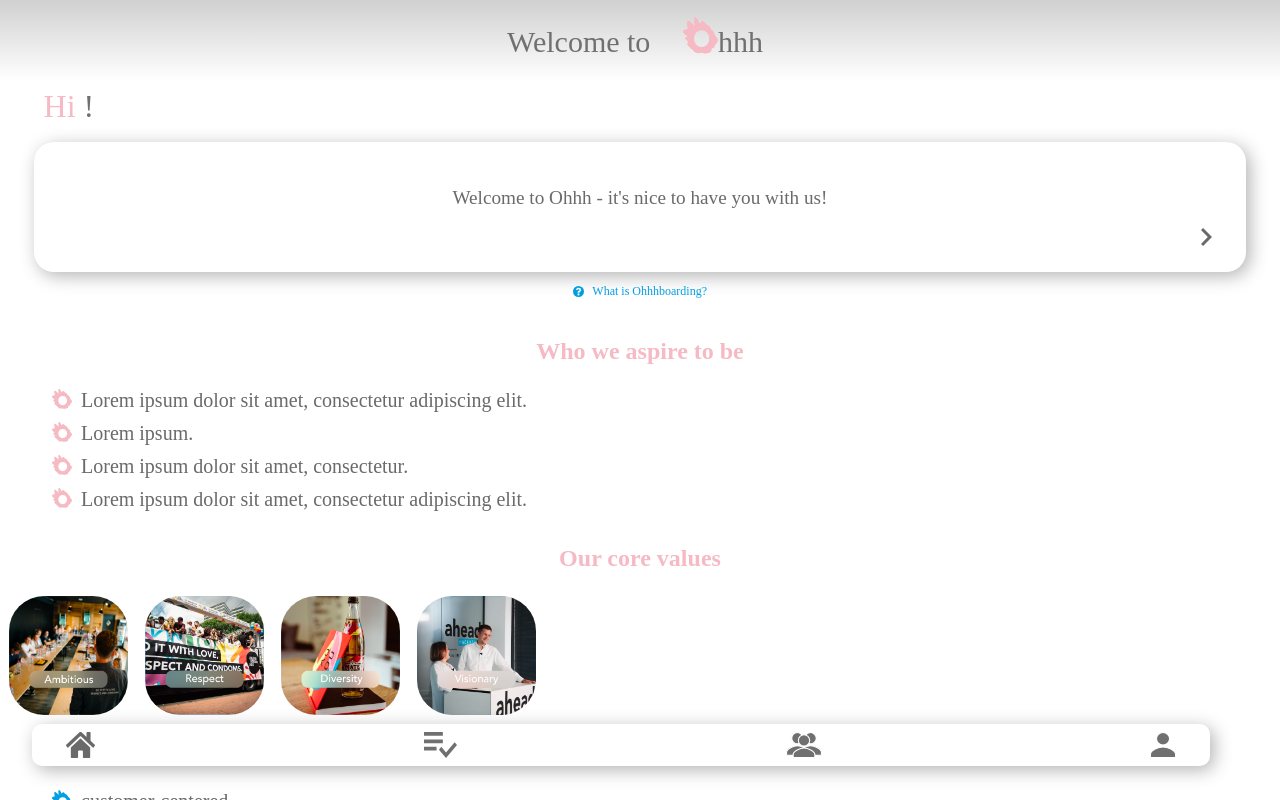
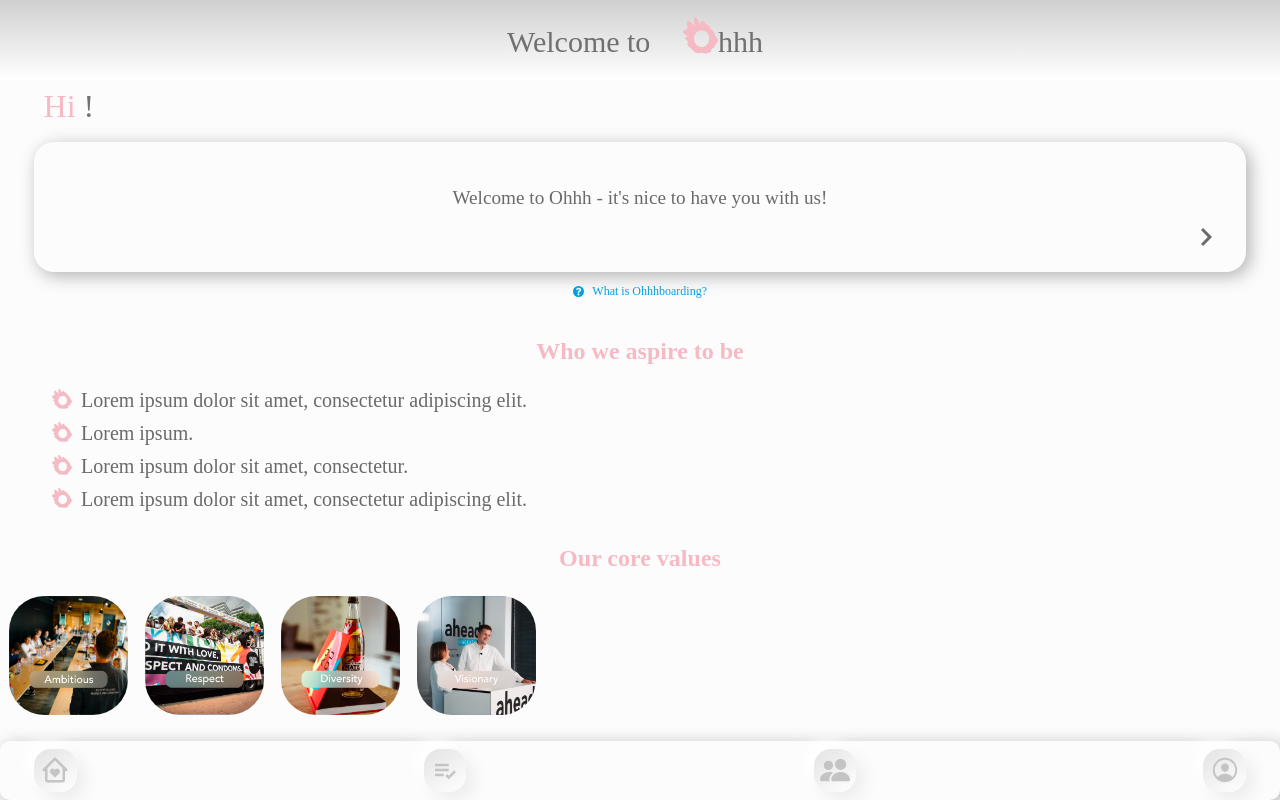
Before and after one commit to annikavennemann/capstone-project, a React (Create React App) app in the folder frontend/: page / in a window 1280 px wide. Both pictures are taken after typing "name@example.com", "Sample123" into the empty fields and a click on the button 1183 px from the left and 414 px from the top of the page. Shown: the top 800 px of the page. Built offline with nearby package versions, Linux system fonts and the light colour scheme; no server answers.

Commit message:
Changed Nav Bar Styling

```diff
--- a/frontend/src/GlobalStyles.js
+++ b/frontend/src/GlobalStyles.js
@@ -12,6 +12,7 @@ export default createGlobalStyle`
         font-size: 17px;
         font-weight: lighter;
         color: #6A6A6A;
+        background-color: #FCFCFC;
     }
 
     h3 {
@@ -20,4 +21,7 @@ export default createGlobalStyle`
         color: #F5BAC4;
     }
 
+    :root {
+        --ohhh-pink: #F5BAC4;
+    }
 `
--- a/frontend/src/components/Navigation/NavBar.js
+++ b/frontend/src/components/Navigation/NavBar.js
@@ -1,23 +1,34 @@
 import styled from 'styled-components/macro'
 import { NavLink } from 'react-router-dom'
-import navHome from '../../images/navHome.svg'
-import navChecklist from '../../images/navChecklist.svg'
-import navConnect from '../../images/navConnect.svg'
-import navProfile from '../../images/navProfile.svg'
+import { BiHomeHeart } from "react-icons/bi";
+import { BiListCheck } from "react-icons/bi";
+import { IoPersonCircleOutline } from "react-icons/io5";
+import { BsPeopleFill } from "react-icons/bs";
+
 
 export default function Navigation() {
     return (
         <NavStyled>
             <NavLinkStyled to="/home">
-                <img src={navHome} alt=""/>
+                <div>
+                    <BiHomeHeart color='#c4c4c4' size='30px'/>
+                </div>
             </NavLinkStyled>
 
             <NavLinkStyled to="/checklist">
-                <img src={navChecklist} alt=""/>
+                <div>
+                    <ChecklistIcon color='#c4c4c4' size='30px'/>
+                </div>
             </NavLinkStyled>
 
-            <img src={navConnect} alt=""/>
-            <img src={navProfile} alt=""/>
+            <div>
+                <BsPeopleFill color='#c4c4c4' size='30px'/>
+            </div>
+
+            <div>
+                <IoPersonCircleOutline color='#c4c4c4' size='30px'/>
+            </div>
+
 
         </NavStyled>
     )
@@ -25,21 +36,41 @@ export default function Navigation() {
 
 const NavStyled = styled.nav`
     position: fixed;
-    bottom: 2em;
-    width: 92%;
-    height: 2.5em;
+    bottom: 0;
+    width: 100%;
     display: flex;
-    margin-left: 2.5%;
+    margin-left: 0;
     padding: 0.5em 2em;
     justify-content: space-between;
-    background-color: #FFFFFF;
+    background-color: #fcfcfc;
     box-shadow: 4px 4px 18px hsla(0, 0%, 0%, 0.3);
     border-radius: 10px;
     z-index: 10;
+
+    div {
+        width: 2.5em;
+        height: 2.5em;
+        border-radius: 40%;
+        background: linear-gradient(145deg, #e3e3e3, #ffffff);
+        box-shadow:  8px 8px 16px #ededed, -8px -8px 16px #ffffff;
+        display: flex;
+        justify-content: center;
+        align-items: center;
+    }
 `
+
 const NavLinkStyled = styled(NavLink)`
-    img {
-            height: 1.5em;
-            width: auto;
+    &.active {
+        BiListCheck {
+
         }
+    }
 `
+const ChecklistIcon = styled(BiListCheck)`
+    color: c4c4c4;
+
+    &.active {
+        color: var(--ohhh-pink);
+    }
+
+`
```
